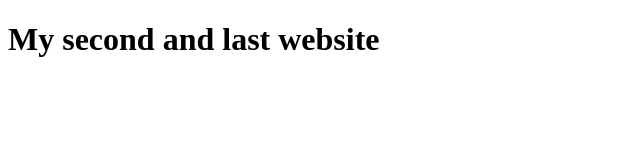
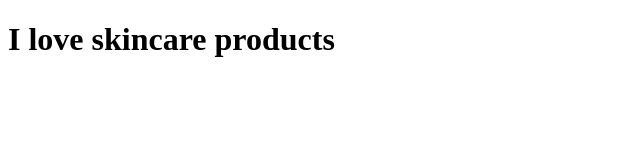
Before and after one commit to Nowrin-Alam/my-second-website, a plain HTML site: page index.html in a window 1280 px wide. Shown: the whole page, without its empty margins (0-640 px from the left). Drawn offline with Linux system fonts and the light colour scheme.

Commit message:
first commit

```diff
--- a/index.html
+++ b/index.html
@@ -6,6 +6,6 @@
     <title>Document</title>
 </head>
 <body>
-    <h1>My second and last website</h1>
+    <h1>I love skincare products</h1>
 </body>
 </html>
```
